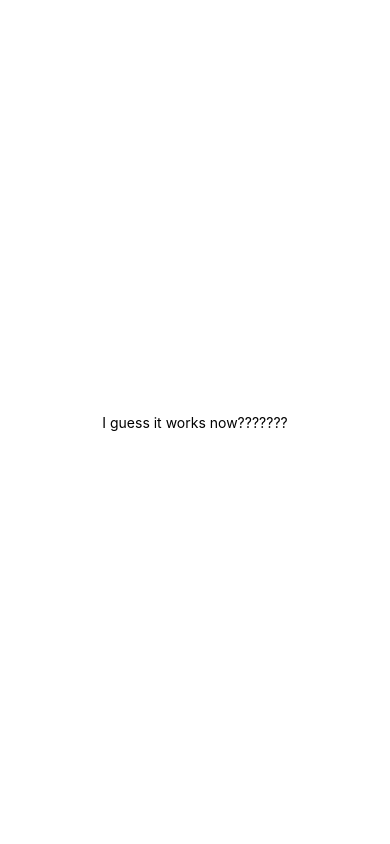
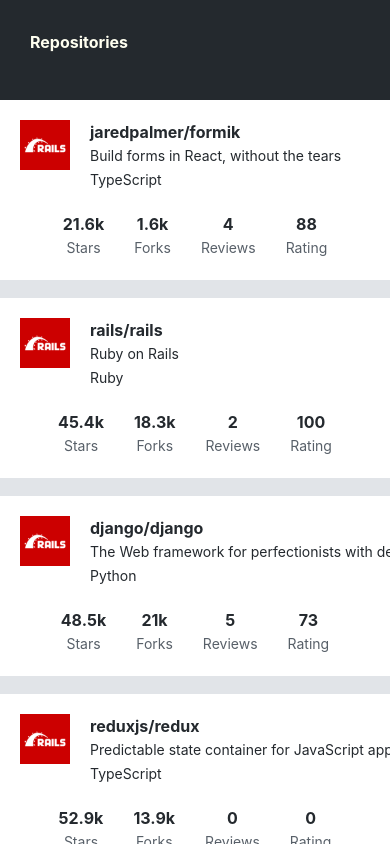
Before and after one commit to Ginger5cc/full-stack-open-part10, a React Native app: screen / in a window 390 px wide. Built offline with nearby package versions, Linux system fonts and the light colour scheme.

Commit message:
ex10.4-10.5 - add styles to the app with flexbox and theme file

```diff
--- a/App.js
+++ b/App.js
@@ -1,23 +1,8 @@
 <script src="http://192.168.0.106:8097"></script>
 
-import { StatusBar } from 'expo-status-bar';
-import { StyleSheet, Text, View } from 'react-native';
+import Main from './src/components/main';
+
 
 export default function App() {
-  return (
-    <View style={styles.container}>
-      <Text>I guess it works now???????
-      </Text>
-      <StatusBar style="auto" />
-    </View>
-  );
+  return <Main />;
 }
-
-const styles = StyleSheet.create({
-  container: {
-    flex: 1,
-    backgroundColor: '#fff',
-    alignItems: 'center',
-    justifyContent: 'center',
-  },
-});
--- /dev/null
+++ b/src/components/AppBar.jsx
@@ -0,0 +1,29 @@
+import { View, StyleSheet, Pressable } from 'react-native';
+import Constants from 'expo-constants';
+import Text from './Text';
+
+const styles = StyleSheet.create({
+  container: {
+    paddingTop: Constants.statusBarHeight + 30,
+    height: 100,
+    backgroundColor: "#24292e",
+    paddingLeft: 30,
+  },
+  // ...
+});
+
+const AppBar = () => {
+  return <View style={styles.container}>
+    <Pressable>
+        <Text
+            fontWeight="bold"
+            fontSize="subheading"
+            color="tab"
+            >
+            Repositories
+        </Text>
+    </Pressable>
+  </View>;
+};
+
+export default AppBar;
--- /dev/null
+++ b/src/components/RepositoryItem.jsx
@@ -0,0 +1,86 @@
+import { View, StyleSheet, Image } from "react-native"
+import Text from "./Text";
+
+const styles = StyleSheet.create({
+  flexContainer: {
+    display: 'flex',
+    padding: 20,
+    backgroundColor: "#ffffff",
+    marginBottom: 8,
+
+  },
+  flexItem: {
+    display: 'flex',
+    flexDirection: "row",
+    gap: 20,
+    marginBottom:20,
+  },
+  flexItem2: {
+    display: 'flex',
+  },
+  tinyLogo: {
+    width: 50,
+    height: 50,
+  },
+  flexDetails: {
+    flexGrow: 1,
+    flexDirection: "row",
+    justifyContent: "center",
+    gap: 30,
+  },
+  flexDetailsItem: {
+    display: 'flex',
+    justifyContent: "center",
+  },
+  description: {
+    flexGrow: 1,
+    flex: 1,
+  }
+});
+
+
+const RepositoryItem = ({item}) => {
+    return (
+      <View style={styles.flexContainer}>
+        <View style={styles.flexItem}>
+            <Image
+            style={styles.tinyLogo}
+            source={require('../img/icon_large.webp')}
+          />
+          <View style={styles.flexItem2}>
+            <Text fontWeight="bold" fontSize="subheading">{item.fullName}</Text>
+            <View style={styles.description}>
+              <Text>{item.description}</Text>
+             </View>
+            <Text>{item.language}</Text>
+          </View>
+        </View>
+        <View style={styles.flexDetails}>
+          <View style={styles.flexDetailsItem}>
+              <Text fontWeight="bold" fontSize="subheading" align='center'>
+                {item.stargazersCount>= 1000 ? `${Math.round(item.stargazersCount/1000 * 10) / 10}k` : item.stargazersCount}
+              </Text>
+              <Text fontWeight="normal" color="textSecondary" align='center' >Stars</Text>
+            </View>
+            <View style={styles.flexDetailsItem}>
+              <Text fontWeight="bold" fontSize="subheading" align='center'>
+                {item.forksCount>= 1000 ? `${Math.round(item.forksCount/1000 * 10) / 10}k` : item.forksCount}
+              </Text>
+              <Text fontWeight="normal" color="textSecondary" align='center'>Forks</Text>
+            </View>
+            <View style={styles.flexDetailsItem}>
+              <Text fontWeight="bold" fontSize="subheading" align='center'>{item.reviewCount}</Text>
+              <Text fontWeight="normal" color="textSecondary" align='center'>Reviews</Text>
+            </View>
+            <View style={styles.flexDetailsItem}>
+              <Text fontWeight="bold" fontSize="subheading" align='center'>{item.ratingAverage}</Text>
+              <Text fontWeight="normal" color="textSecondary" align='center'>Rating</Text>
+          </View>
+
+
+        </View>
+      </View>
+    );
+  };
+
+  export default RepositoryItem;
--- /dev/null
+++ b/src/components/RepositoryList.jsx
@@ -0,0 +1,70 @@
+import { FlatList, View, StyleSheet } from 'react-native';
+import RepositoryItem from './RepositoryItem';
+
+const styles = StyleSheet.create({
+  separator: {
+    height: 10,
+  },
+});
+
+const repositories = [
+  {
+    id: 'jaredpalmer.formik',
+    fullName: 'jaredpalmer/formik',
+    description: 'Build forms in React, without the tears',
+    language: 'TypeScript',
+    forksCount: 1589,
+    stargazersCount: 21553,
+    ratingAverage: 88,
+    reviewCount: 4,
+    ownerAvatarUrl: 'https://avatars2.githubusercontent.com/u/4060187?v=4',
+  },
+  {
+    id: 'rails.rails',
+    fullName: 'rails/rails',
+    description: 'Ruby on Rails',
+    language: 'Ruby',
+    forksCount: 18349,
+    stargazersCount: 45377,
+    ratingAverage: 100,
+    reviewCount: 2,
+    ownerAvatarUrl: 'https://avatars1.githubusercontent.com/u/4223?v=4',
+  },
+  {
+    id: 'django.django',
+    fullName: 'django/django',
+    description: 'The Web framework for perfectionists with deadlines.',
+    language: 'Python',
+    forksCount: 21015,
+    stargazersCount: 48496,
+    ratingAverage: 73,
+    reviewCount: 5,
+    ownerAvatarUrl: 'https://avatars2.githubusercontent.com/u/27804?v=4',
+  },
+  {
+    id: 'reduxjs.redux',
+    fullName: 'reduxjs/redux',
+    description: 'Predictable state container for JavaScript apps',
+    language: 'TypeScript',
+    forksCount: 13902,
+    stargazersCount: 52869,
+    ratingAverage: 0,
+    reviewCount: 0,
+    ownerAvatarUrl: 'https://avatars3.githubusercontent.com/u/13142323?v=4',
+  },
+];
+
+const ItemSeparator = () => <View style={styles.separator} />;
+
+const RepositoryList = () => {
+  return (
+    <FlatList
+      data={repositories}
+      ItemSeparatorComponent={ItemSeparator}
+      renderItem={({item}) => <RepositoryItem item={item} />}
+      keyExtractor={item => item.id}
+    />
+  );
+};
+
+export default RepositoryList;
--- /dev/null
+++ b/src/components/Text.jsx
@@ -0,0 +1,56 @@
+import { Text as NativeText, StyleSheet } from 'react-native';
+
+import theme from '../theme';
+
+const styles = StyleSheet.create({
+  text: {
+    color: theme.colors.textPrimary,
+    fontSize: theme.fontSizes.body,
+    fontFamily: theme.fonts.main,
+    fontWeight: theme.fontWeights.normal,
+    lineHeight: 24,
+  },
+  colorTextSecondary: {
+    color: theme.colors.textSecondary,
+  },
+  colorTab: {
+    color: theme.colors.tab,
+  },
+  colorPrimary: {
+    color: theme.colors.primary,
+  },
+  fontSizeSubheading: {
+    fontSize: theme.fontSizes.subheading,
+  },
+  fontSizeNormal: {
+    fontSize: theme.fontSizes.normal,
+  },
+  fontWeightsNormal: {
+    fontSize: theme.fontWeights.normal,
+  },
+  fontWeightBold: {
+    fontWeight: theme.fontWeights.bold,
+  },
+  alignCenter: {
+    textAlign: theme.align.center,
+    },
+});
+
+const Text = ({ color, fontSize, fontWeight, style, align, ...props }) => {
+  const textStyle = [
+    styles.text,
+    color === 'textSecondary' && styles.colorTextSecondary,
+    color === 'primary' && styles.colorPrimary,
+    color === 'tab' && styles.colorTab,
+    fontSize === 'subheading' && styles.fontSizeSubheading,
+    fontSize === 'normal' && styles.fontSizeNormal,
+    fontWeight === 'bold' && styles.fontWeightBold,
+    fontWeight === 'normal' && styles.fontWeightNormal,
+    align === 'center' && styles.alignCenter,
+    style,
+  ];
+
+  return <NativeText style={textStyle} {...props} />;
+};
+
+export default Text;
--- /dev/null
+++ b/src/components/main.jsx
@@ -0,0 +1,26 @@
+import Constants from 'expo-constants';
+import { StyleSheet, View } from 'react-native';
+import RepositoryList from './RepositoryList';
+import AppBar from './AppBar';
+import Text from './Text';
+
+const styles = StyleSheet.create({
+  container: {
+    flexGrow: 1,
+    flexShrink: 1,
+    backgroundColor: "#e1e4e8",
+  },
+});
+
+const Main = () => {
+  return (
+    <>
+    <AppBar />
+    <View style={styles.container}>
+      <RepositoryList />
+    </View>
+    </>
+  );
+};
+
+export default Main;
--- /dev/null
+++ b/src/theme.jsx
@@ -0,0 +1,25 @@
+const theme = {
+    colors: {
+      textPrimary: '#24292e',
+      textSecondary: '#586069',
+      primary: '#0366d6',
+      tab: "#fffff0",
+
+    },
+    fontSizes: {
+      body: 14,
+      subheading: 16,
+    },
+    fonts: {
+      main: 'System',
+    },
+    fontWeights: {
+      normal: '400',
+      bold: '700',
+    },
+    align: {
+        center: 'center',
+    }
+  };
+
+  export default theme;
```
Also changed, not shown: src/img/icon_large.webp (added).
